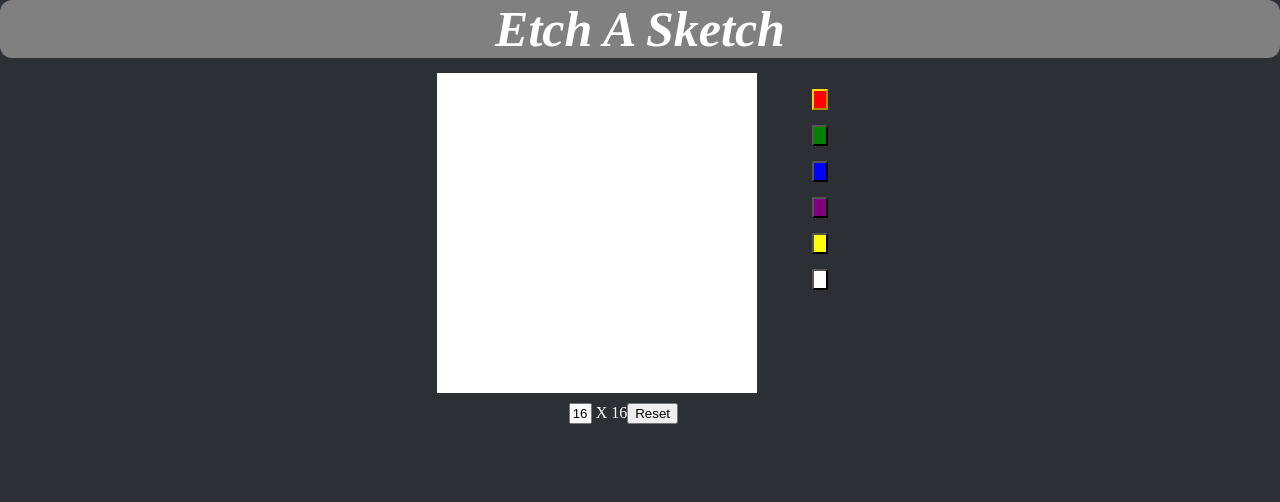
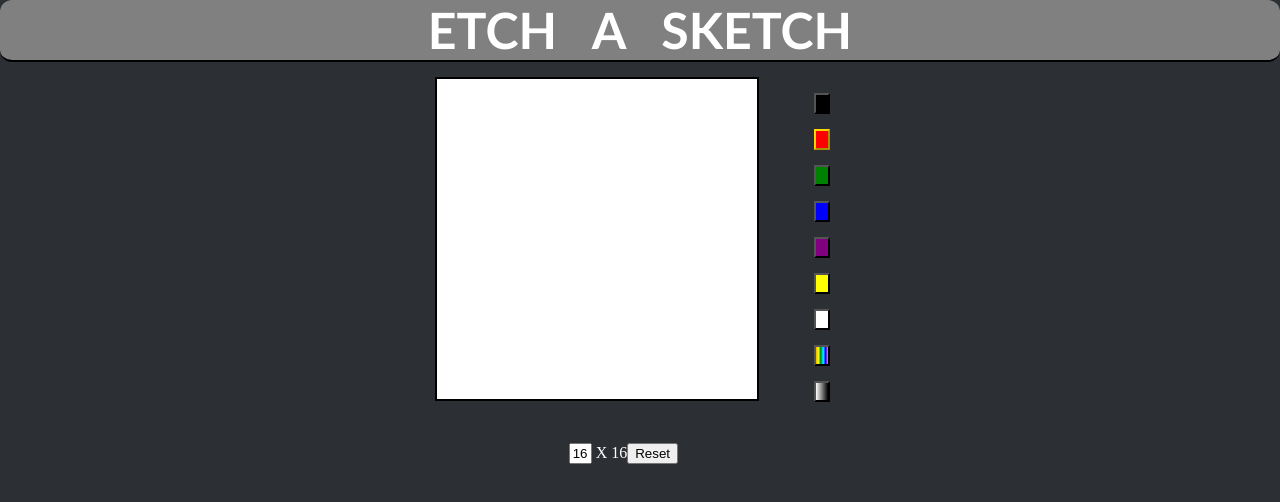
Before and after one commit to byter11/web_sketchpad, a plain HTML site: page index.html in a window 1280 px wide. Drawn offline with Linux system fonts and the light colour scheme.

Commit message:
Sketch mode

```diff
--- a/index.html
+++ b/index.html
@@ -5,16 +5,19 @@
 	<title>Sketchpad</title>
   </head>
   <body>
-    <h1>Etch A Sketch</h1>
+    <h1>ETCH &nbsp; A &nbsp; SKETCH</h1>
 	<div id="main">
 	<div id="grid" draggable="false"> </div>
 	<ul id="colors">
-		<li><input class="but-active" type="button" onclick="set_color(this,'red')" id="red" style="background-color: red"></li>
-		<li><input class="" type="button" onclick="set_color(this,'green')" id="green" style="background-color: green"></li>
-		<li><input type="button" onclick="set_color(this,'blue')" id="blue" style="background-color: blue"></li>
-		<li><input type="button" onclick="set_color(this,'purple')" id="purple" style="background-color: purple"></li>
-		<li><input type="button" onclick="set_color(this,'yellow')" id="yellow" style="background-color: yellow"></li>
-		<li><input type="button" onclick="set_color(this,'white')" id="white" style="background-color: white"></li>
+		<li><input type="button" onclick="set_color(this,'black')" id="rgb(0,0,0,1)" style="background-color: black;"></li>
+		<li><input class="but-active" type="button" onclick="set_color(this,'rgba(255,0,0,1)')" id="red" style="background-color: red"></li>
+		<li><input type="button" onclick="set_color(this,'green')" id="rgba(0,128,0,1)" style="background-color: green"></li>
+		<li><input type="button" onclick="set_color(this,'blue')" id="rgba(0,0,255,1)" style="background-color: blue"></li>
+		<li><input type="button" onclick="set_color(this,'purple')" id="rgba(128,0,128,1)" style="background-color: purple"></li>
+		<li><input type="button" onclick="set_color(this,'yellow')" id="rgba(255,255,0,1)" style="background-color: yellow"></li>
+		<li><input type="button" onclick="set_color(this,'white')" id="rgba(255,255,255,1)" style="background-color: white"></li>
+		<li><input type="button" onclick="set_color(this,'rainbow')" id="rainbow"></li>
+		<li><input type="button" onclick="set_color(this,'sketch')" id="sketch"></li>
 	</ul>
 
 	</div>
--- a/script.js
+++ b/script.js
@@ -1,15 +1,15 @@
 const grid = document.getElementById('grid');
-mouse = 0;
+isClicked = 0;
 color = "red";
+rainbow = ["rgba(238,130,238,1)","rgba(75,0,130,1)","rgba(0,0,255,1)","rgba(0,128,0,1)","rgba(255,255,0,1)","rgba(255,165,0,1)","rgba(255,0,0,1)"];
 grid.addEventListener('mousedown', e =>{
-	mouse = 1;
-	console.log('mouse is'+ mouse);
+	isClicked = 1;
 	} );
 grid.addEventListener('mouseup', e=>{
-	mouse = 0;
+	isClicked = 0;
 });
 grid.addEventListener('mouseleave', e=>{
-	mouse = 0;
+	isClicked = 0;
 });
 function initgrid(x){
 	for ( let step = 0; step < x*x; step++){
@@ -18,8 +18,11 @@ function initgrid(x){
 		gridelement.addEventListener('mouseenter', active =>{
 			draw(gridelement);
 		});
+		gridelement.addEventListener('mousedown', todraw =>{
+			isClicked = 1;
+			draw(gridelement);
+		});
 		grid.appendChild(gridelement);
-		console.log('yo');
 	}
 }
 // function cleargrid(){
@@ -27,8 +30,17 @@ function initgrid(x){
 // 	setsize();
 // }
 function draw(elem){
-	if(mouse==1)elem.style.backgroundColor = color;
-	console.log("mouse is " + mouse);
+	if(isClicked==1){
+		if(color=='rainbow')
+			elem.style.backgroundColor = rainbow[Math.floor(Math.random()*7)];
+		else
+			elem.style.backgroundColor = color;
+		if(color=='sketch'){
+			const style = getComputedStyle(elem);
+			if(style.opacity > 0 ) elem.style.opacity = style.opacity - 0.1;
+		}
+
+	}
 }
 function set_color(button, newcolor){
 	color = newcolor;
--- a/style.css
+++ b/style.css
@@ -5,11 +5,12 @@ body{
 }
 h1{
 	text-align: center;
+	font-family: Optima,Segoe,Segoe UI,Candara;
 	font-size: 50px;
-	font-style: italic;
 	background-color: gray;
 	margin: 0px;
 	color: white;
+	border-bottom: 2px solid black;
 	border-radius: 12px;
 }
 #main{
@@ -23,18 +24,30 @@ h1{
 	width: 20em;
 	height: 20em;
 	margin-top: 15px;
-	background-color: gray;
+	background-color: black;
+	border: 2px solid black;
 }
 #grid > div {
-	background-color: white;
+	background-color: rgba(256,256,256,1);
+	opacity: 1;
 }
 #grid div:hover{
 	background-color: grey;
 }
 #colors{
 	display: inline-block;
-	float: left;
 	list-style-type: none;
+}
+#rainbow{
+	background: violet; /* For browsers that do not support gradients */
+    background: -webkit-linear-gradient(left, orange , yellow, green, cyan, blue, violet); /* For Safari 5.1 to 6.0 */
+    background: -o-linear-gradient(right, orange, yellow, green, cyan, blue, violet); /* For Opera 11.1 to 12.0 */
+    background: -moz-linear-gradient(right, orange, yellow, green, cyan, blue, violet); /* For Firefox 3.6 to 15 */
+	background: linear-gradient(to right, orange , yellow, green, cyan, blue, violet);
+}
+#sketch{
+	background: gray;
+	background: linear-gradient(to right,white,black);
 }
 li{
 	margin: 15px;
```
